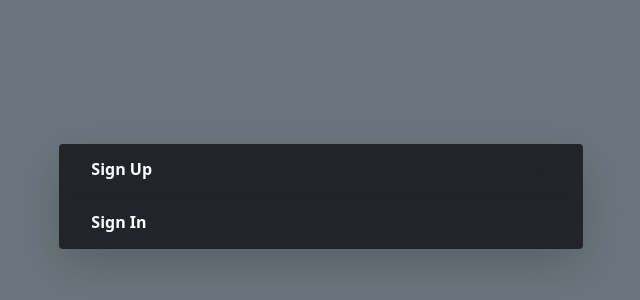
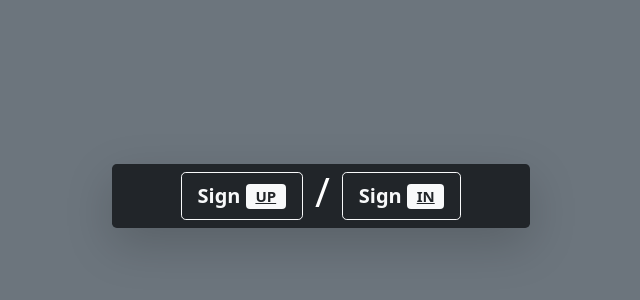
Before and after one commit to teneons/user-auth, a React (Create React App) app in the folder client/: page / in a window 1280 px wide. Shown: the part 204-504 px from the top of the page, without its empty margins (319-959 px from the left). Built offline with nearby package versions, Linux system fonts and the light colour scheme.

Commit message:
remaker start page UI

```diff
--- a/client/src/components/Body/Body.js
+++ b/client/src/components/Body/Body.js
@@ -10,39 +10,18 @@ export default class Body extends Component {
     return (
       <div className='container-fluid bg-secondary d-flex justify-content-center align-items-center' style={{ height: '100vh' }}>
 
-        <div className="accordion accordion-flush container rounded bg-dark col-5 shadow-lg" id="accordionFlushExample">
+        <div className='container col-4 d-flex justify-content-center align-content-center rounded-3 bg-dark shadow-lg' >
 
-          <div className="accordion-item">
-            <h2 className="accordion-header" id="flush-headingOne">
-              <button className="accordion-button collapsed fw-bold text-white" type="button" data-toggle="collapse" data-target="#flush-collapseOne" aria-expanded="false" aria-controls="flush-collapseOne">
-                Sign Up
-              </button>
-            </h2>
-            <div id="flush-collapseOne" className="accordion-collapse collapse" aria-labelledby="flush-headingOne" data-parent="#accordionFlushExample">
-              <div className='d-flex justify-content-center'>
-                <div className="accordion-body col-10">
-                  <SignUp />
-                </div>
-              </div>
-            </div>
+          <div className='m-2'>
+            <a href="/signup" className='btn btn-lg btn-outline-light fw-bold text-decoration-none'>Sign <span class="badge bg-light text-dark text-decoration-underline">UP</span></a>
           </div>
-
-          <div className="accordion-item">
-            <h2 className="accordion-header" id="flush-headingTwo">
-              <button className="accordion-button collapsed fw-bold text-white" type="button" data-toggle="collapse" data-target="#flush-collapseTwo" aria-expanded="false" aria-controls="flush-collapseTwo">
-                Sign In
-              </button>
-            </h2>
-            <div id="flush-collapseTwo" className="accordion-collapse collapse" aria-labelledby="flush-headingTwo" data-parent="#accordionFlushExample">
-              <div className='d-flex justify-content-center'>
-                <div className="accordion-body col-8">
-                  <SignIn />
-                </div>
-              </div>
-            </div>
+          <span className='text-white display-6 m-1'>/</span>
+          <div className='m-2'>
+            <a href="/signin" className='btn btn-lg btn-outline-light fw-bold text-decoration-none'>Sign <span class="badge bg-light text-dark text-decoration-underline">IN</span></a>
           </div>
 
         </div>
+
       </div>
     )
   }
```
